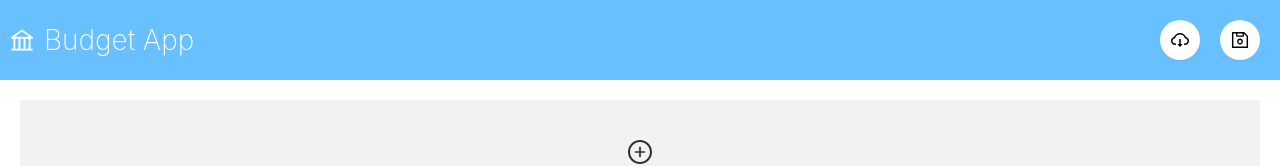
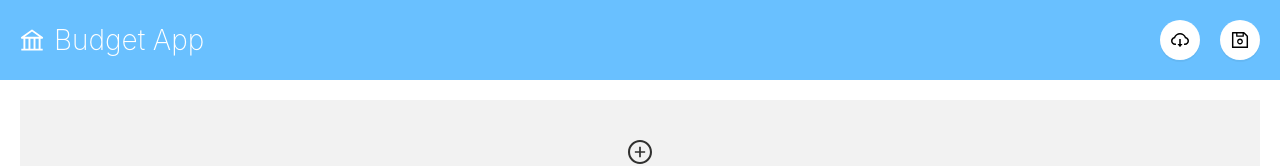
Before and after one commit to TomRenaud/budget-app, a React (Create React App) app in the folder client/: page /home in a window 1280 px wide. Shown: the top 166 px of the page. Built offline with nearby package versions, Linux system fonts and the light colour scheme; the HTML template or start-up script is replaced by a standard one.

Commit message:
css + add default date values (transactions + charges)

```diff
--- a/client/src/components/ChargesModal/index.js
+++ b/client/src/components/ChargesModal/index.js
@@ -1,12 +1,15 @@
 import React, { useState } from "react";
+import Title from "../Title";
 import { InputNumber, Modal, DatePicker, Button, Select } from "antd";
 import { CloseOutlined } from "@ant-design/icons";
-import Title from "../Title";
+import moment from "moment";
 import 'moment/locale/fr';
 import { bool, func, array } from "prop-types";
 import "./styles.scss";
 
 const { Option } = Select;
+const currentMonth = moment().format('MM');
+const currentYear = moment().format('YYYY');
 
 const ChargesModal = ({ isVisible, onCancel, categories, onOk }) => {
     const [charge, setCharge] = useState({});
@@ -31,6 +34,7 @@ const ChargesModal = ({ isVisible, onCancel, categories, onOk }) => {
                 <DatePicker
                     style={{ width: 300 }}
                     format="DD/MM/YYYY"
+                    defaultValue={moment(`${currentMonth}/05/${currentYear}`, "MM/DD/YYYY")}
                     onChange={(_, date) => setCharge({ ...charge, date })}
                 />
             </div>
--- a/client/src/components/Header/css/menu.scss
+++ b/client/src/components/Header/css/menu.scss
@@ -14,7 +14,7 @@ html body{
   align-items: center;
   background-color: #69c0ff;
   margin-top: 0;
-  padding: 10px;
+  padding: 10px 20px;
   .container-header-title {
     display: flex;
     justify-content: flex-start;
@@ -36,6 +36,9 @@ html body{
       background-color: #fff;
       color: #000;
       border: none;
+      &:last-child {
+        margin: 10px 0 10px 10px;
+      }
     }
   }
 }
--- a/client/src/components/TransactionModal/index.js
+++ b/client/src/components/TransactionModal/index.js
@@ -2,6 +2,7 @@ import React, { useState } from "react";
 import {Modal, DatePicker, Button, Select, InputNumber} from "antd";
 import { CloseOutlined } from "@ant-design/icons";
 import Title from "../Title";
+import moment from "moment";
 import 'moment/locale/fr';
 import { bool, func, array } from "prop-types";
 
@@ -35,6 +36,7 @@ const TransactionModal = ({ isVisible, onCancel, categories, onOk }) => {
                 <DatePicker
                     style={{ width: 300 }}
                     format="DD/MM/YYYY"
+                    defaultValue={moment()}
                     onChange={(_, date) => setTransaction({ ...transaction, date })}
                 />
             </div>
```
